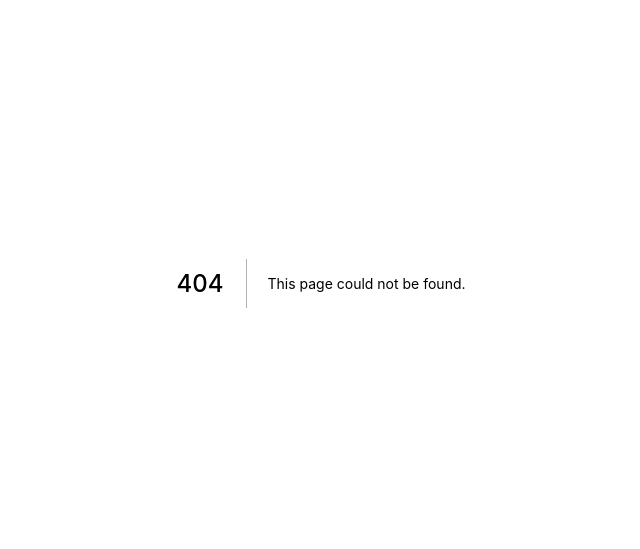
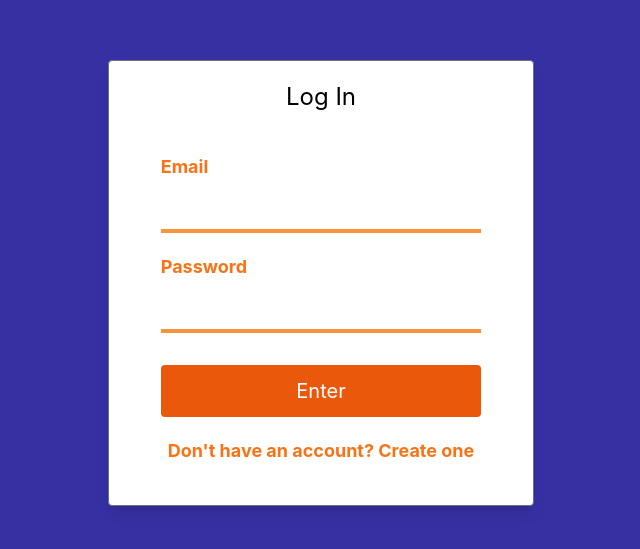
Before and after one commit to lautarojlopez/redux-products, a Next.js app: page /login in a window 1280 px wide. Before the commit this address had no page. Shown: the part 117-666 px from the top of the page, without its empty margins (319-959 px from the left). Built offline with nearby package versions, Linux system fonts and the light colour scheme.

Commit message:
Feature create login page

```diff
--- /dev/null
+++ b/components/LoginForm.jsx
@@ -0,0 +1,66 @@
+import React from 'react'
+import { useFormik } from 'formik'
+import * as yup from 'yup'
+import Error from '../components/Error'
+import Link from 'next/link'
+
+const LoginForm = () => {
+
+    const form = useFormik({
+
+        initialValues: {
+            email: '',
+            password: ''
+        },
+
+        validationSchema: yup.object({
+			email: yup.string().email('Invalid E-mail').required('Enter your e-mail'),
+			password: yup.string().required('Enter your password')
+		}),
+
+        onSubmit: (values) => {
+            console.log(values)
+        }
+    })
+
+    return (
+        <form onSubmit={form.handleSubmit} className="flex flex-col my-5 shadow-lg rounded border border-gray-500 p-5 bg-white">
+            <h2 className="text-center text-2xl">Log In</h2>
+
+            <div className="my-5">
+
+                <div className="field">
+                    <label htmlFor="name">Email</label>
+                    <input
+                        type="email"
+                        name="email"
+                        value={form.values.email}
+                        onChange={form.handleChange}
+                    />
+                    {form.errors.email && form.touched.email ? <Error msg={form.errors.email}/> : null}
+                </div>
+
+                <div className="field">
+                    <label htmlFor="password">Password</label>
+                    <input
+                        type="password"
+                        name="password"
+                        value={form.values.password}
+                        onChange={form.handleChange}
+                    />
+                    {form.errors.password && form.touched.password ? <Error msg={form.errors.password}/> : null}
+                </div>
+
+            </div>
+
+            <button type="submit" className="btn w-10/12 m-auto">
+                Enter <i className="fa-solid fa-right-to-bracket"></i>
+            </button>
+
+            <Link href="/register"><a className='font-bold text-orange-500 text-center text-lg my-5'>Don't have an account? Create one</a></Link>
+
+        </form>
+    );
+}
+
+export default LoginForm;
--- /dev/null
+++ b/pages/login/index.js
@@ -0,0 +1,17 @@
+import React from 'react'
+import LoginForm from '../../components/LoginForm'
+
+const Login = () => {
+
+    return (
+        <div className="bg-indigo-800">
+            <div className="min-h-screen py-5 flex flex-col justify-center items-center h-full">
+                <div className="w-11/12 md:w-8/12 lg:w-6/12 xl:w-4/12">
+                    <LoginForm/>
+                </div>
+            </div>
+        </div>
+    );
+}
+
+export default Login;
```
